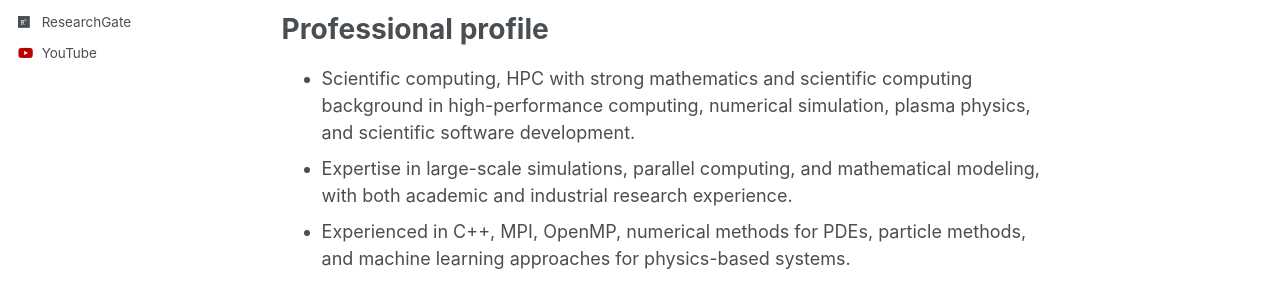
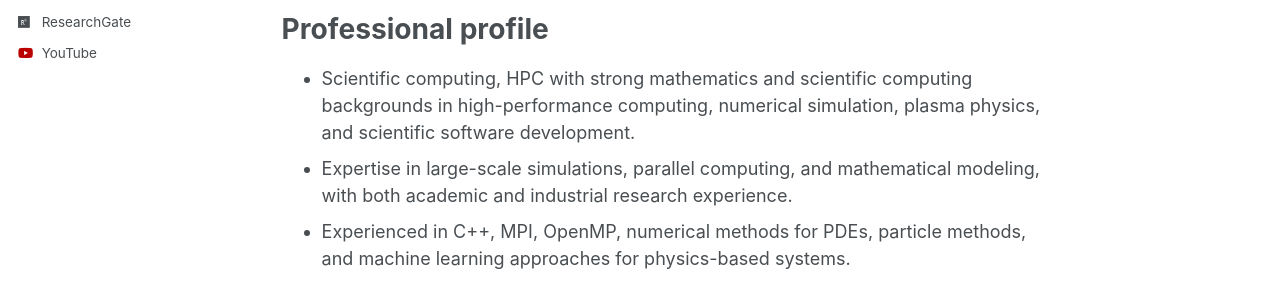
Before and after one commit to khtrinh96/khtrinh96.github.io, a Jekyll site: the page built from _pages/about.md, in a window 1280 px wide and 1301 px high. Shown: the part 575-863 px from the top of the window. Built offline with Jekyll 4.4.1, drawn with Linux system fonts in a browser that asks for light colours; some web fonts are replaced; a script bundle is joined from its source files by our own code; library files that are not in the unit come from our copies.

Commit message:
Update about.md

```diff
--- a/_pages/about.md
+++ b/_pages/about.md
@@ -17,7 +17,7 @@ With a background in applied mathematics, numerical simulation, scientific compu
 Professional profile
 =====================
 
-- Scientific computing, HPC with strong mathematics and scientific computing background in high-performance computing, numerical simulation, plasma physics, and scientific software development.
+- Scientific computing, HPC with strong mathematics and scientific computing backgrounds in high-performance computing, numerical simulation, plasma physics, and scientific software development.
 - Expertise in large-scale simulations, parallel computing, and mathematical modeling, with both academic and industrial research experience.
 - Experienced in C++, MPI, OpenMP, numerical methods for PDEs, particle methods, and machine learning approaches for physics-based systems.
 
```
